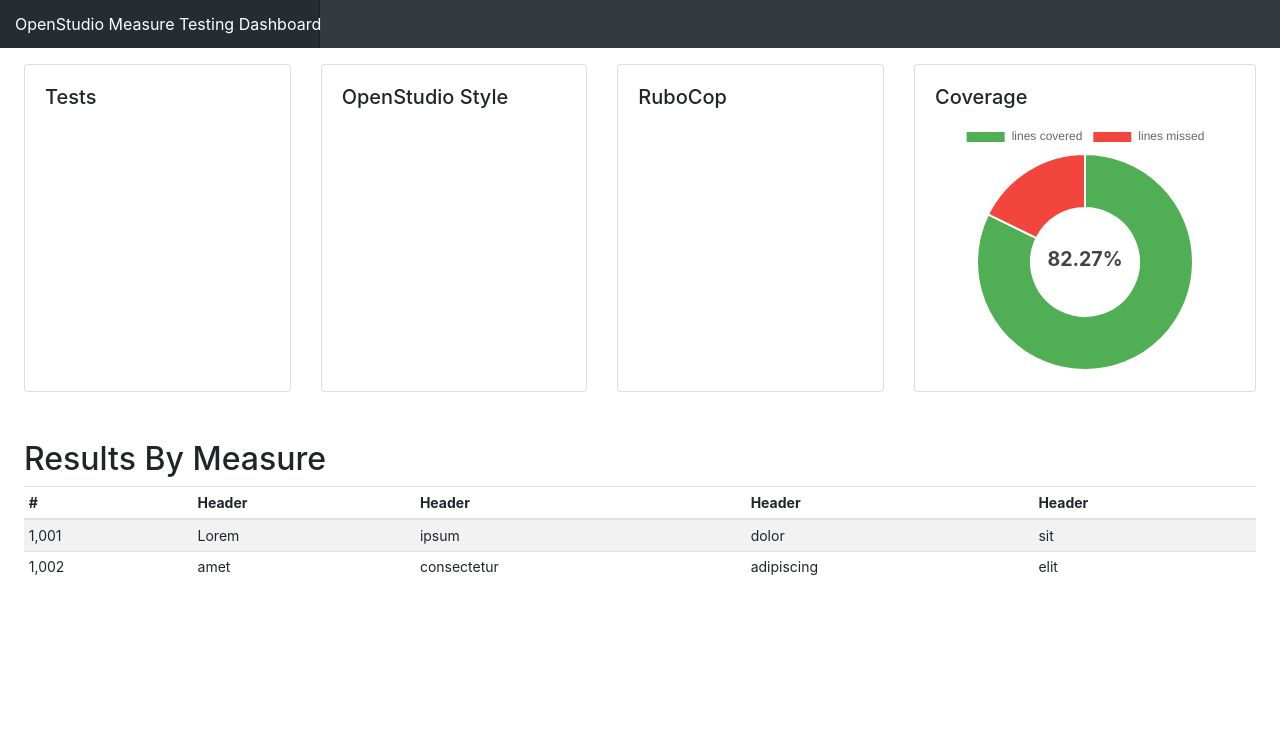
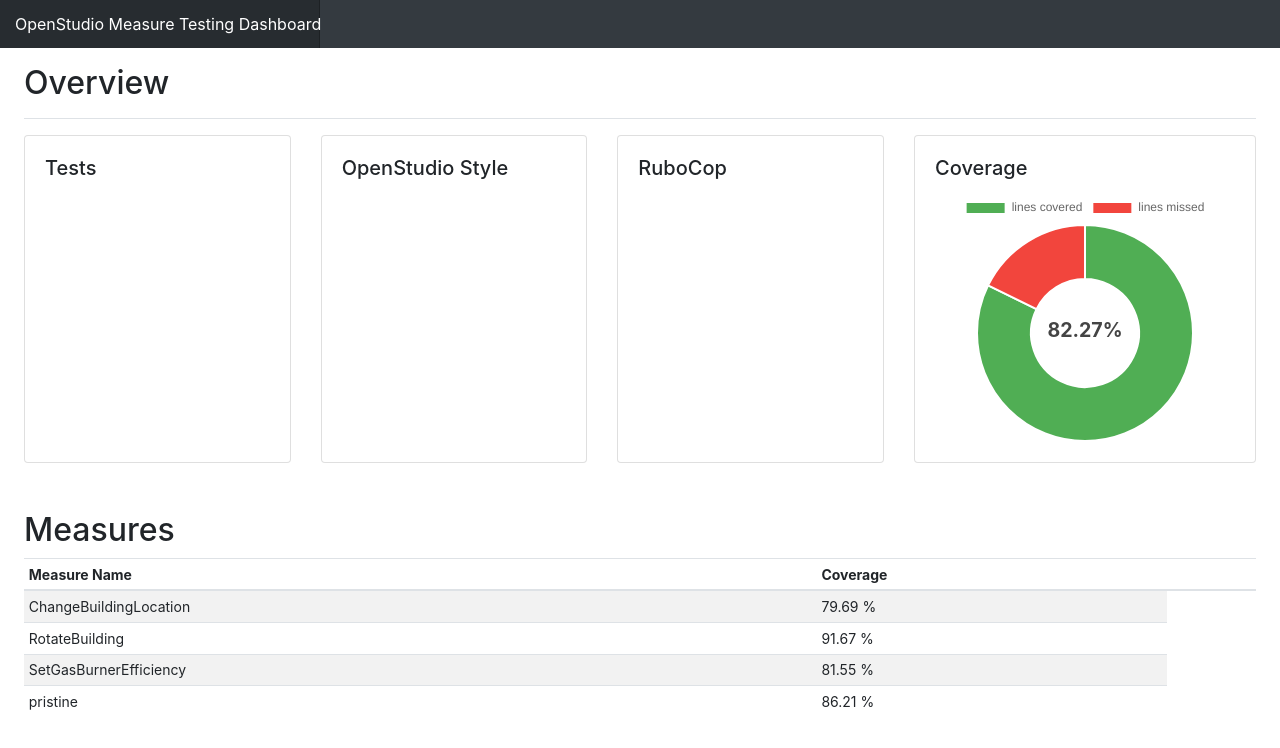
Before and after one commit to NREL/OpenStudio-measure-tester-gem, a plain HTML site: page dashboard/index.html in a window 1280 px wide. Drawn offline with nearby package versions, Linux system fonts and the light colour scheme.

Commit message:
data structure adjustments

```diff
--- a/dashboard/index.html
+++ b/dashboard/index.html
@@ -24,9 +24,9 @@
     <div class="container-fluid">
       <div class="row">
         <main role="main" class="col-md-12 ml-sm-auto col-lg-12 pt-3 px-4">
-<!--           <div class="d-flex justify-content-between flex-wrap flex-md-nowrap align-items-center pb-2 mb-3 border-bottom">
-            <h1 class="h2">Dashboard</h1>
-          </div> -->
+          <div class="d-flex justify-content-between flex-wrap flex-md-nowrap align-items-center pb-2 mb-3 border-bottom">
+            <h1 class="h2">Overview</h1>
+          </div>
           <div class="row">
             <div class="col-sm">
               <div class="card">
@@ -72,33 +72,39 @@
             </div>
           </div>
           <div class="py-5">
-            <h2>Results By Measure</h2>
+            <h2>Measures</h2>
             <div class="table-responsive">
               <table class="table table-striped table-sm">
                 <thead>
                   <tr>
-                    <th>#</th>
-                    <th>Header</th>
-                    <th>Header</th>
-                    <th>Header</th>
-                    <th>Header</th>
+                    <th>Measure Name</th>
+                    <th>Coverage</th>
+                    <th></th>
+                    <th></th>
                   </tr>
                 </thead>
                 <tbody>
+
                   <tr>
-                    <td>1,001</td>
-                    <td>Lorem</td>
-                    <td>ipsum</td>
-                    <td>dolor</td>
-                    <td>sit</td>
+                    <td>ChangeBuildingLocation</td>
+                    <td>79.69 %</td>
                   </tr>
+
                   <tr>
-                    <td>1,002</td>
-                    <td>amet</td>
-                    <td>consectetur</td>
-                    <td>adipiscing</td>
-                    <td>elit</td>
+                    <td>RotateBuilding</td>
+                    <td>91.67 %</td>
                   </tr>
+
+                  <tr>
+                    <td>SetGasBurnerEfficiency</td>
+                    <td>81.55 %</td>
+                  </tr>
+
+                  <tr>
+                    <td>pristine</td>
+                    <td>86.21 %</td>
+                  </tr>
+
                 </tbody>
               </table>
             </div>
@@ -627,8 +633,8 @@
     "total_relevant_lines": 361,
     "total_covered_lines": 297,
     "total_missed_lines": 64,
-    "by_measure": [
-      {
+    "by_measure": {
+      "ChangeBuildingLocation": {
         "name": "ChangeBuildingLocation",
         "total_lines": 210,
         "percent_coverage": 79.69,
@@ -636,7 +642,7 @@
         "relevant_lines": 128,
         "covered_lines": 102
       },
-      {
+      "RotateBuilding": {
         "name": "RotateBuilding",
         "total_lines": 80,
         "percent_coverage": 91.67,
@@ -644,7 +650,7 @@
         "relevant_lines": 36,
         "covered_lines": 33
       },
-      {
+      "SetGasBurnerEfficiency": {
         "name": "SetGasBurnerEfficiency",
         "total_lines": 314,
         "percent_coverage": 81.55,
@@ -652,7 +658,7 @@
         "relevant_lines": 168,
         "covered_lines": 137
       },
-      {
+      "pristine": {
         "name": "pristine",
         "total_lines": 74,
         "percent_coverage": 86.21,
@@ -660,7 +666,7 @@
         "relevant_lines": 29,
         "covered_lines": 25
       }
-    ]
+    }
   }
 };
         var covData = data['coverage'];
```
Also changed, not shown: 5 other files.
